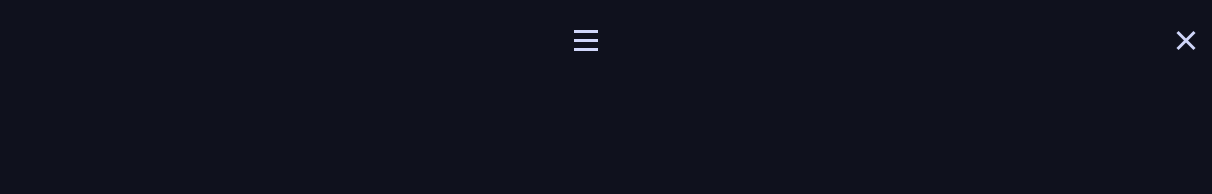
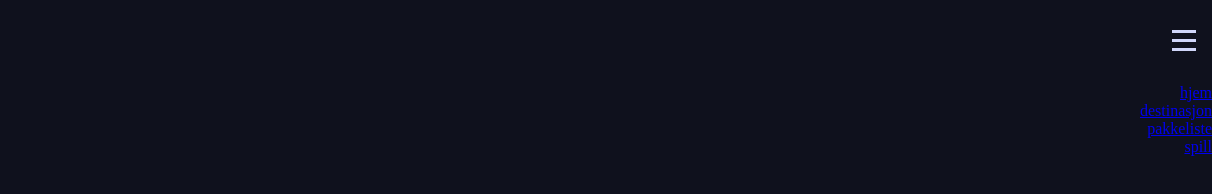
Before and after one commit to KorneliaAL/travel-site, a plain HTML site: page index.html in a window 1280 px wide. Shown: the full height of the page, 68-1280 px from the left. Drawn offline with Linux system fonts and the light colour scheme; a web font is replaced by a local one.

Commit message:
Positioned header content with flex

```diff
--- a/css/modules/header.css
+++ b/css/modules/header.css
@@ -1,9 +1,16 @@
-.header {
+.header__button-container {
 	margin: 1rem;
 	display: flex;
 	justify-content: space-between;
 }
 
-.header__navigation {
+.header__button-menu--hidden {
 	display: none;
 }
+
+.header__navigation {
+	/* display: none; */
+	display: flex;
+	flex-flow: column wrap;
+	align-items: end;
+}
--- a/index.html
+++ b/index.html
@@ -11,11 +11,12 @@
 
 <body>
 	<header class="header">
-
-		<button class="header__logo-button"><img src="./assets/icons/logo.svg" alt="logo" class="header__logo"></button>
-		<button class="header__navigation-menu"><img src="./assets/icons/menu.svg" alt="navigation menu"></button>
-		<button class="header__navigation-menu--hidden"><img src="./assets/icons/exit.svg" alt="exit"></button>
-		<nav class="header__navigation">
+		<div class="header__button-container">
+			<button class="header__logo-button"><img src="./assets/icons/logo.svg" alt="logo" class="header__logo"></button>
+			<button class="header__button-menu"><img src="./assets/icons/menu.svg" alt="navigation menu"></button>
+			<button class="header__button-menu--hidden"><img src="./assets/icons/exit.svg" alt="exit"></button>
+		</div>
+				<nav class="header__navigation">
 			<ul class="header__navigation">
 				<li>
 					<a href="#">hjem</a>
```
